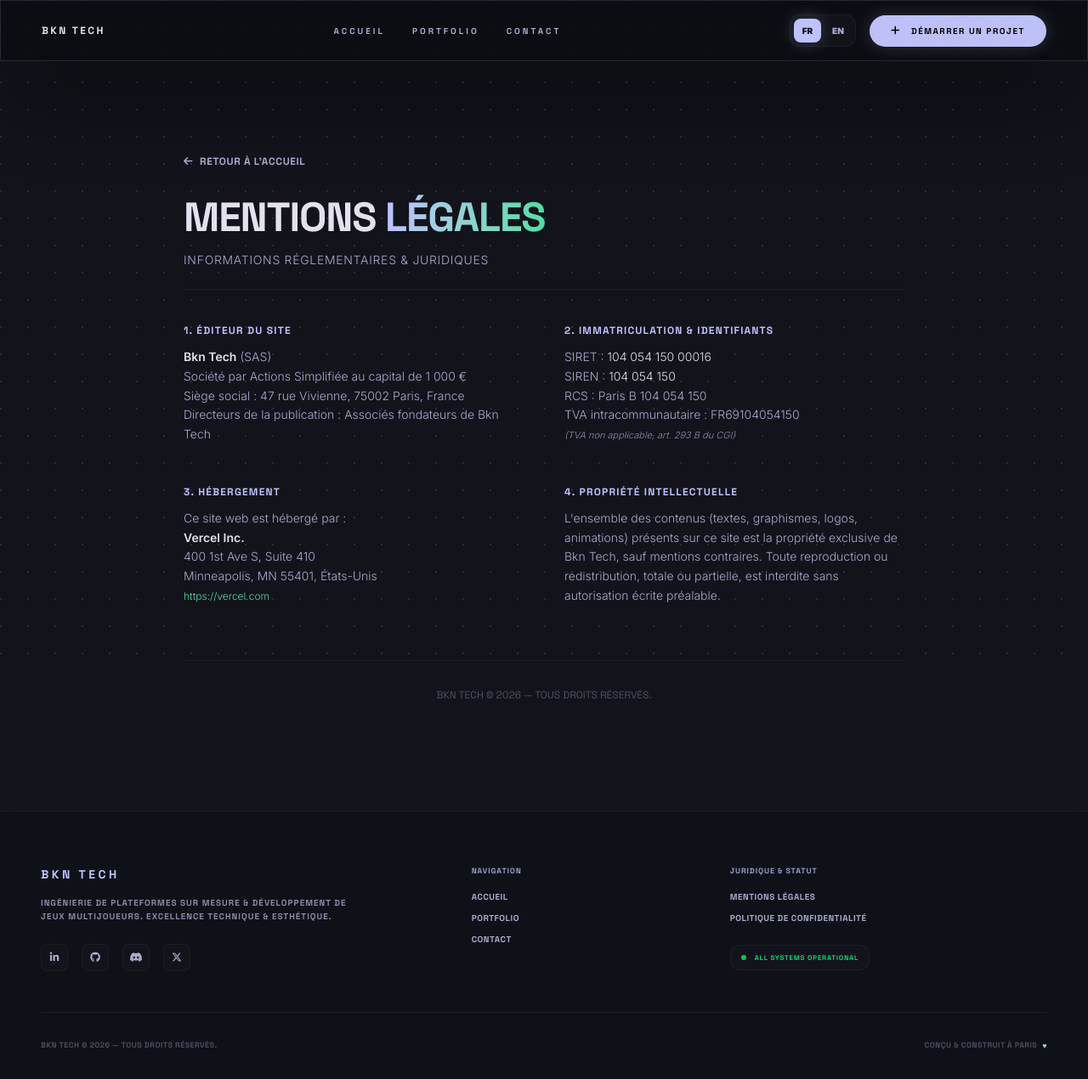
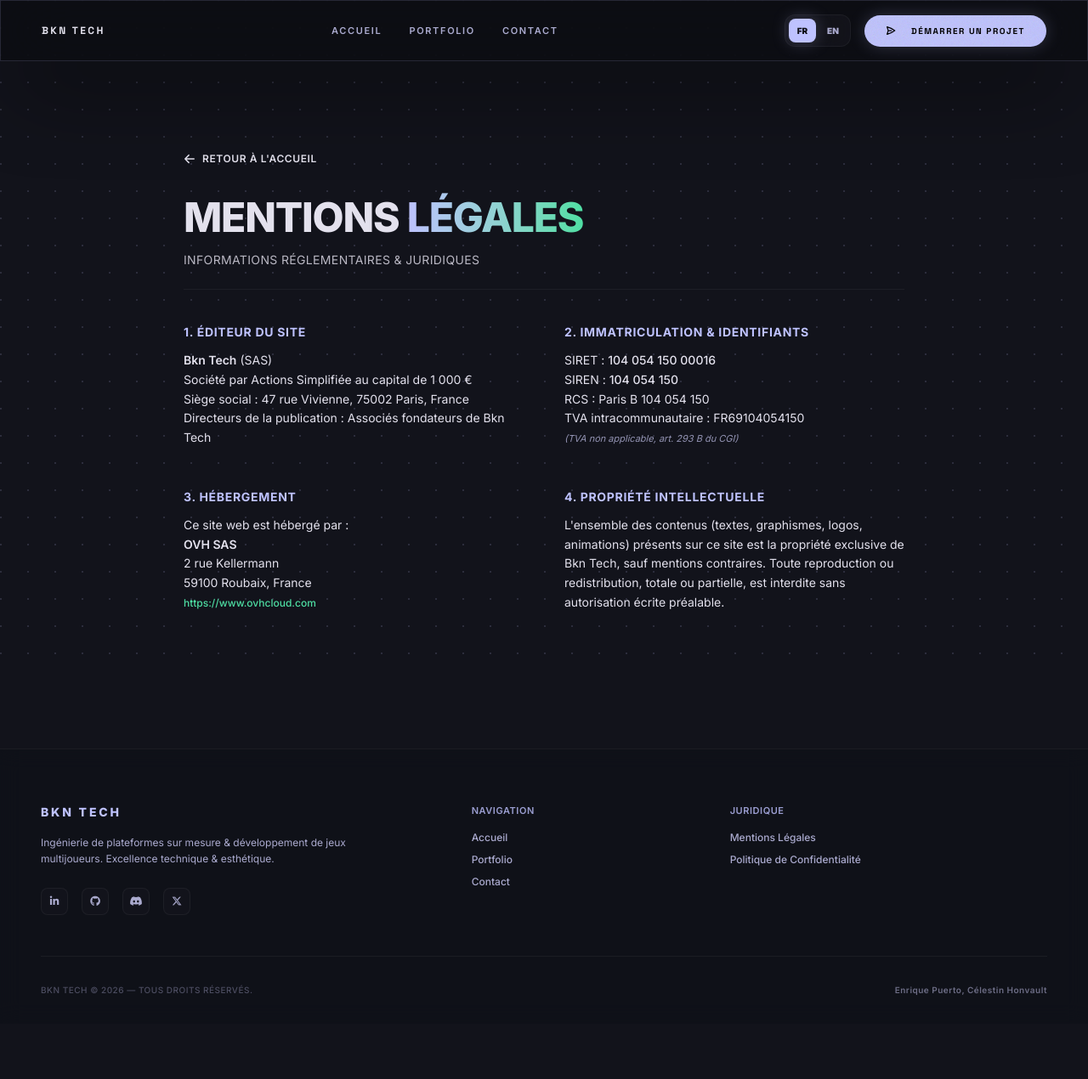
Before and after one commit to xhuriken/bkntechwebsite, a React (Vite) app: page /mentions-legales in a window 1280 px wide. Shown: the whole page at 85% size. After the commit the page ends 1205 px from the top, so only its background shows below. Built offline with nearby package versions, Linux system fonts and the light colour scheme.

Commit message:
design: clean footer typography, remove server status check, sign founders names, and set OVH as host with solid text contrast on mentions légales page

```diff
--- a/src/components/Footer.jsx
+++ b/src/components/Footer.jsx
@@ -5,7 +5,7 @@ import { Link } from 'react-router-dom';
 /**
  * Footer Component
  * Premium multi-column footer containing brand tagline, interactive links,
- * social connections, and a real-time status indicator.
+ * social connections, and legal copyright.
  */
 export default function Footer() {
   const { t } = useTranslation();
@@ -16,10 +16,10 @@ export default function Footer() {
 
         {/* Column 1: Identity & Socials */}
         <div className="md:col-span-5 flex flex-col gap-4">
-          <span className="font-display font-black tracking-[0.25em] text-sm text-primary uppercase select-none">
+          <span className="font-sans font-extrabold tracking-[0.2em] text-sm text-primary uppercase select-none">
             Bkn Tech
           </span>
-          <p className="text-[10px] font-display font-black tracking-widest text-on-surface-variant/80 uppercase leading-relaxed max-w-sm">
+          <p className="text-xs font-sans font-normal text-on-surface-variant leading-relaxed max-w-sm">
             Ingénierie de plateformes sur mesure & développement de jeux multijoueurs. Excellence technique & esthétique.
           </p>
           {/* Social Icons list */}
@@ -65,10 +65,10 @@ export default function Footer() {
 
         {/* Column 2: Navigation Links */}
         <div className="md:col-span-3 flex flex-col gap-4">
-          <span className="font-display font-black tracking-widest text-[9px] uppercase text-primary/80 select-none">
+          <span className="font-sans font-semibold tracking-wider text-[11px] uppercase text-primary/80 select-none">
             Navigation
           </span>
-          <ul className="flex flex-col gap-2.5 font-display font-black text-[10px] uppercase tracking-wider text-on-surface-variant">
+          <ul className="flex flex-col gap-2.5 font-sans font-medium text-xs text-on-surface-variant">
             <li>
               <Link to="/#home" className="hover:text-primary transition-colors">
                 Accueil
@@ -87,12 +87,12 @@ export default function Footer() {
           </ul>
         </div>
 
-        {/* Column 3: Legal & Live status */}
+        {/* Column 3: Legal Links */}
         <div className="md:col-span-4 flex flex-col gap-4">
-          <span className="font-display font-black tracking-widest text-[9px] uppercase text-primary/80 select-none">
-            Juridique & Statut
+          <span className="font-sans font-semibold tracking-wider text-[11px] uppercase text-primary/80 select-none">
+            Juridique
           </span>
-          <ul className="flex flex-col gap-2.5 font-display font-black text-[10px] uppercase tracking-wider text-on-surface-variant">
+          <ul className="flex flex-col gap-2.5 font-sans font-medium text-xs text-on-surface-variant">
             <li>
               <Link to="/mentions-legales" className="hover:text-primary transition-colors">
                 Mentions Légales
@@ -104,29 +104,17 @@ export default function Footer() {
               </a>
             </li>
           </ul>
-
-          {/* Creative Live Status Indicator */}
-          <div className="flex items-center gap-2.5 mt-2 bg-surface rounded-xl border border-white/5 py-2 px-3 w-fit select-none">
-            <span className="relative flex h-1.5 w-1.5">
-              <span className="animate-ping absolute inline-flex h-full w-full rounded-full bg-green-400 opacity-75"></span>
-              <span className="relative inline-flex rounded-full h-1.5 w-1.5 bg-green-500"></span>
-            </span>
-            <span className="text-[8px] font-display font-black tracking-widest text-green-400 uppercase">
-              All Systems Operational
-            </span>
-          </div>
         </div>
 
       </div>
 
       {/* Bottom Row */}
-      <div className="max-w-7xl mx-auto pt-8 border-t border-white/5 flex flex-col sm:flex-row items-center justify-between gap-4 text-on-surface-variant/40 text-[9px] uppercase tracking-wider font-display font-black">
+      <div className="max-w-7xl mx-auto pt-8 border-t border-white/5 flex flex-col sm:flex-row items-center justify-between gap-4 text-on-surface-variant/40 text-[10px] uppercase tracking-wider font-sans font-medium">
         <div>
           BKN TECH &copy; {new Date().getFullYear()} &mdash; TOUS DROITS RÉSERVÉS.
         </div>
-        <div className="flex items-center gap-1.5">
-          <span>CONÇU & CONSTRUIT À PARIS</span>
-          <span className="text-primary font-sans">&hearts;</span>
+        <div className="flex items-center gap-1.5 text-on-surface-variant/60 font-sans font-semibold normal-case">
+          Enrique Puerto, Célestin Honvault
         </div>
       </div>
     </footer>
--- a/src/components/Navbar.jsx
+++ b/src/components/Navbar.jsx
@@ -54,7 +54,7 @@ export default function Navbar() {
               key={link.path}
               to={link.path}
               onClick={(e) => handleLinkClick(e, link)}
-              className={`relative py-1 font-display font-black text-[10px] uppercase tracking-[0.3em] transition-all duration-300 ${
+              className={`relative py-1 font-sans font-semibold text-[11px] uppercase tracking-[0.15em] transition-all duration-300 ${
                 isActive ? 'text-primary' : 'text-on-surface-variant hover:text-on-surface'
               } group/link`}
             >
@@ -74,7 +74,9 @@ export default function Navbar() {
       <div className="hidden md:flex items-center gap-4">
         <LanguageSwitcher />
         <Button variant="primary" onClick={(e) => handleLinkClick(e, { isAnchor: true, targetId: 'contact' })}>
-          <i className="fa-solid fa-plus text-xs"></i>
+          <svg className="w-3 h-3 mr-1.5" fill="none" stroke="currentColor" viewBox="0 0 24 24" strokeWidth="2.5">
+            <path strokeLinecap="round" strokeLinejoin="round" d="M6 12L3.269 3.126A59.768 59.768 0 0121.485 12 59.77 59.77 0 013.27 20.876L6 12zm0 0h7.5" />
+          </svg>
           {t('nav.cta')}
         </Button>
       </div>
@@ -108,7 +110,7 @@ export default function Navbar() {
                     key={link.path}
                     to={link.path}
                     onClick={(e) => handleLinkClick(e, link)}
-                    className={`py-2 font-display font-black text-xs uppercase tracking-[0.3em] transition-all duration-300 ${
+                    className={`py-2 font-sans font-semibold text-xs uppercase tracking-[0.15em] transition-all duration-300 ${
                       isActive ? 'text-primary' : 'text-on-surface-variant hover:text-on-surface'
                     }`}
                   >
@@ -123,7 +125,9 @@ export default function Navbar() {
             <div className="flex flex-col items-center gap-4 w-full">
               <LanguageSwitcher />
               <Button variant="primary" onClick={(e) => handleLinkClick(e, { isAnchor: true, targetId: 'contact' })} className="w-full max-w-[200px]">
-                <i className="fa-solid fa-plus text-xs"></i>
+                <svg className="w-3 h-3 mr-1.5" fill="none" stroke="currentColor" viewBox="0 0 24 24" strokeWidth="2.5">
+                  <path strokeLinecap="round" strokeLinejoin="round" d="M6 12L3.269 3.126A59.768 59.768 0 0121.485 12 59.77 59.77 0 013.27 20.876L6 12zm0 0h7.5" />
+                </svg>
                 {t('nav.cta')}
               </Button>
             </div>
--- a/src/pages/MentionsLegales.jsx
+++ b/src/pages/MentionsLegales.jsx
@@ -35,31 +35,33 @@ export default function MentionsLegales() {
       <motion.div variants={itemVariants} className="mb-8">
         <Link
           to="/"
-          className="inline-flex items-center gap-2 text-xs font-display font-black uppercase tracking-wider text-on-surface-variant hover:text-primary transition-colors group"
+          className="inline-flex items-center gap-2 text-xs font-sans font-semibold uppercase tracking-wider text-on-surface hover:text-primary transition-colors group"
         >
-          <i className="fa-solid fa-arrow-left group-hover:-translate-x-1 transition-transform"></i>
+          <svg className="w-3.5 h-3.5 group-hover:-translate-x-1 transition-transform" fill="none" stroke="currentColor" viewBox="0 0 24 24" strokeWidth="2.5">
+            <path strokeLinecap="round" strokeLinejoin="round" d="M10.5 19.5L3 12m0 0l7.5-7.5M3 12h18" />
+          </svg>
           Retour à l'accueil
         </Link>
       </motion.div>
 
       {/* Header */}
       <motion.div variants={itemVariants} className="border-b border-white/5 pb-6 mb-10">
-        <h1 className="font-display font-black text-3xl md:text-5xl uppercase tracking-tight mb-4">
+        <h1 className="font-sans font-extrabold text-3xl md:text-5xl uppercase tracking-tight mb-4">
           Mentions <span className="bg-gradient-to-r from-primary to-secondary bg-clip-text text-transparent">Légales</span>
         </h1>
-        <p className="text-on-surface-variant text-sm font-light uppercase tracking-wider">
+        <p className="text-on-surface/80 text-sm font-normal tracking-wide uppercase">
           Informations réglementaires & juridiques
         </p>
       </motion.div>
 
       {/* Grid Content */}
-      <div className="grid grid-cols-1 md:grid-cols-2 gap-8 md:gap-12">
+      <div className="grid grid-cols-1 md:grid-cols-2 gap-8 md:gap-12 pb-8">
         {/* Section 1 */}
         <motion.section variants={itemVariants} className="flex flex-col gap-3">
-          <h2 className="font-display font-black text-xs uppercase tracking-widest text-primary">
+          <h2 className="font-sans font-bold text-sm uppercase tracking-wider text-primary">
             1. Éditeur du site
           </h2>
-          <div className="text-sm font-light text-on-surface-variant leading-relaxed">
+          <div className="text-sm font-normal text-on-surface leading-relaxed">
             <strong className="text-on-surface font-semibold">Bkn Tech</strong> (SAS)<br />
             Société par Actions Simplifiée au capital de 1 000 €<br />
             Siège social : 47 rue Vivienne, 75002 Paris, France<br />
@@ -69,50 +71,45 @@ export default function MentionsLegales() {
 
         {/* Section 2 */}
         <motion.section variants={itemVariants} className="flex flex-col gap-3">
-          <h2 className="font-display font-black text-xs uppercase tracking-widest text-primary">
+          <h2 className="font-sans font-bold text-sm uppercase tracking-wider text-primary">
             2. Immatriculation & Identifiants
           </h2>
-          <div className="text-sm font-light text-on-surface-variant leading-relaxed">
-            SIRET : <span className="text-on-surface">104 054 150 00016</span><br />
-            SIREN : <span className="text-on-surface">104 054 150</span><br />
+          <div className="text-sm font-normal text-on-surface leading-relaxed">
+            SIRET : <span className="text-on-surface font-medium">104 054 150 00016</span><br />
+            SIREN : <span className="text-on-surface font-medium">104 054 150</span><br />
             RCS : Paris B 104 054 150<br />
             TVA intracommunautaire : FR69104054150<br />
-            <span className="text-[11px] italic opacity-80">(TVA non applicable, art. 293 B du CGI)</span>
+            <span className="text-[11px] italic opacity-85 text-on-surface-variant">(TVA non applicable, art. 293 B du CGI)</span>
           </div>
         </motion.section>
 
         {/* Section 3 */}
         <motion.section variants={itemVariants} className="flex flex-col gap-3">
-          <h2 className="font-display font-black text-xs uppercase tracking-widest text-primary">
+          <h2 className="font-sans font-bold text-sm uppercase tracking-wider text-primary">
             3. Hébergement
           </h2>
-          <div className="text-sm font-light text-on-surface-variant leading-relaxed">
+          <div className="text-sm font-normal text-on-surface leading-relaxed">
             Ce site web est hébergé par :<br />
-            <strong className="text-on-surface font-semibold">Vercel Inc.</strong><br />
-            400 1st Ave S, Suite 410<br />
-            Minneapolis, MN 55401, États-Unis<br />
-            <a href="https://vercel.com" target="_blank" rel="noopener noreferrer" className="text-secondary hover:underline text-xs">
-              https://vercel.com
+            <strong className="text-on-surface font-semibold">OVH SAS</strong><br />
+            2 rue Kellermann<br />
+            59100 Roubaix, France<br />
+            <a href="https://www.ovhcloud.com" target="_blank" rel="noopener noreferrer" className="text-secondary hover:underline text-xs font-medium">
+              https://www.ovhcloud.com
             </a>
           </div>
         </motion.section>
 
         {/* Section 4 */}
         <motion.section variants={itemVariants} className="flex flex-col gap-3">
-          <h2 className="font-display font-black text-xs uppercase tracking-widest text-primary">
+          <h2 className="font-sans font-bold text-sm uppercase tracking-wider text-primary">
             4. Propriété Intellectuelle
           </h2>
-          <div className="text-sm font-light text-on-surface-variant leading-relaxed">
+          <div className="text-sm font-normal text-on-surface leading-relaxed">
             L'ensemble des contenus (textes, graphismes, logos, animations) présents sur ce site est la propriété exclusive de Bkn Tech, sauf mentions contraires.
             Toute reproduction ou redistribution, totale ou partielle, est interdite sans autorisation écrite préalable.
           </div>
         </motion.section>
       </div>
-
-      {/* Footer stamp */}
-      <motion.div variants={itemVariants} className="mt-16 pt-8 border-t border-white/5 text-center text-xs text-on-surface-variant/40 font-display">
-        BKN TECH &copy; {new Date().getFullYear()} &mdash; TOUS DROITS RÉSERVÉS.
-      </motion.div>
     </motion.div>
   );
 }
```
Also changed, not shown: 1 other file (tests, documents, lock files or other folders).
